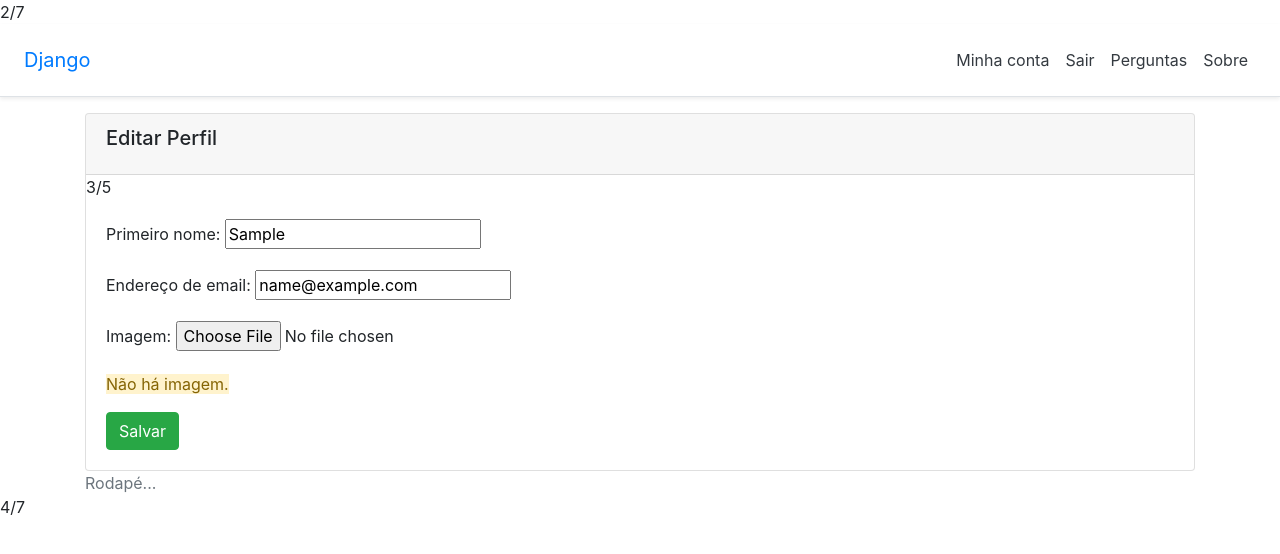
After one commit to vitorh2005/Invista.agro, a Django app: page /account/1/edit in a window 1280 px wide. The commit adds this page. Shown: the top 554 px of the page. Run offline with Django 4.2, Linux system fonts and the light colour scheme; the visitor is signed in with stand-in values (Sample User, id 1); data comes from the database, SQL or seed files in the repository; parts of the project's set-up code (start-up, migrations or seed data) failed here and were passed over; some libraries are stand-ins or nearby versions.

Commit message:
Upload de arquivos - foto do perfil.

```diff
--- a/accounts/models.py
+++ b/accounts/models.py
@@ -6,3 +6,4 @@
 class CustomUser(AbstractUser): # herda o model User base padrão do Django
     data_nascimento = models.DateField("Data de Nascimento", null=True, blank=True)
     cpf = models.CharField("CPF", max_length=11, null=True, blank=True)
+    imagem = models.FileField(upload_to='images',default=None,null=True)
--- a/accounts/urls.py
+++ b/accounts/urls.py
@@ -1,6 +1,7 @@
 from django.urls import path
 from accounts import views
 urlpatterns = [
-path('accounts/signup', # caminho que vai carregar a view com o formulário
-views.AccountCreateView.as_view(),name="signup"),
+path('accounts/signup',views.AccountCreateView.as_view(),name="signup"),
+path('account/<int:pk>/edit',views.AccountUpdateView.as_view(),name="account_edit"),
+
 ]
--- a/accounts/views.py
+++ b/accounts/views.py
@@ -2,7 +2,8 @@
 
 # Create your views here.
 
-from django.views.generic.edit import CreateView
+from django.views.generic.edit import CreateView, UpdateView
+from django.contrib.auth.mixins import LoginRequiredMixin
 from django.urls import reverse_lazy
 from django.contrib.auth.hashers import make_password # para criptografar a senha
 from django.contrib import messages
@@ -21,3 +22,20 @@
         form.save()
         messages.success(self.request, self.success_message)
         return super(AccountCreateView, self).form_valid(form)
+
+class AccountUpdateView(LoginRequiredMixin, UpdateView):
+    model = User
+    template_name = 'accounts/user_form.html'
+    fields = ('first_name', 'email', 'imagem', ) # incluir os campos que deseja liberar a edição
+    success_url = reverse_lazy('polls_all') # rota para redirecionar após a edição
+    success_message = 'Perfil atualizado com sucesso!'
+    def get_queryset(self): # método que altera o objeto recuperado pela view
+        user_id = self.kwargs.get('pk') # recupera o argumento vindo na URL / rota
+        user = self.request.user
+        if user is None or not user.is_authenticated or user_id != user.id:
+            return User.objects.none()
+
+        return User.objects.filter(id=user.id) # apenas o usuário do perfil logado pode editar
+    def form_valid(self, form): # executa quando os dados estiverem válidos
+        messages.success(self.request, self.success_message)
+        return super(AccountUpdateView, self).form_valid(form)
--- a/my_site/settings.py
+++ b/my_site/settings.py
@@ -147,3 +147,6 @@
 LOGOUT_REDIRECT_URL = '/admin'
 
 AUTH_USER_MODEL = 'accounts.CustomUser'
+
+MEDIA_URL = '/media/' # Caminho para servir os arquivos de mídia
+MEDIA_ROOT = os.path.join(BASE_DIR, 'files/') # Armazenamento dos arquivos
--- a/my_site/urls.py
+++ b/my_site/urls.py
@@ -16,6 +16,8 @@
 """
 from django.contrib import admin
 from django.urls import include, path
+from django.conf import settings
+from django.conf.urls.static import static
 
 urlpatterns = [
     path ('polls/', include('polls.urls')),
@@ -23,3 +25,5 @@
     path('', include('accounts.urls')), # rotas personalizadas como accounts/signup
     path('accounts/', include('django.contrib.auth.urls')), # rotas padrão fornecida pelo Django
 ]
+
+urlpatterns += static(settings.MEDIA_URL, document_root=settings.MEDIA_ROOT)
--- a/templates/_layout1.html
+++ b/templates/_layout1.html
@@ -28,6 +28,7 @@
         <a class="p-2 text-dark" href="{% url 'signup' %}">Cadastrar</a>
         <a class="p-2 text-dark" href="{% url 'login' %}">Acessar</a>
         {% else %}
+        <a class="p-2 text-dark" href="{% url 'account_edit' pk=user.pk %}">Minha conta</a>
         <a class="p-2 text-dark" href="{% url 'logout' %}">Sair</a>
         {% endif %}
         <a class="p-2 text-dark" href="{% url 'polls_all' %}">Perguntas</a>
--- /dev/null
+++ b/templates/accounts/user_form.html
@@ -0,0 +1,24 @@
+{% extends '_layout1.html' %}
+{% block content %}
+<div class="card">
+    <div class="card-header">
+        <h5 class="card-title">Editar Perfil</h5>
+    </div>
+    3/5
+    <div class="card-body">
+        <form method="post" enctype="multipart/form-data"> {# obrigatório no upload #}
+            {% csrf_token %}
+            {{ form.as_p }}
+            <p>
+                {% if user.imagem.url is not None %}
+            <h5>Imagem atual:</h5>
+            <img src="{{ user.imagem.url }}" style="height: 150px;">
+            {% else %}
+            <span class="alert-warning">Não há imagem.</span>
+            {% endif %}
+            </p>
+            <button type="submit" class="btn btn-success">Salvar</button>
+        </form>
+    </div>
+</div>
+{% endblock %} {# fechar o bloco content #}
```
Also changed, not shown: accounts/migrations/0001_initial.py (added).
